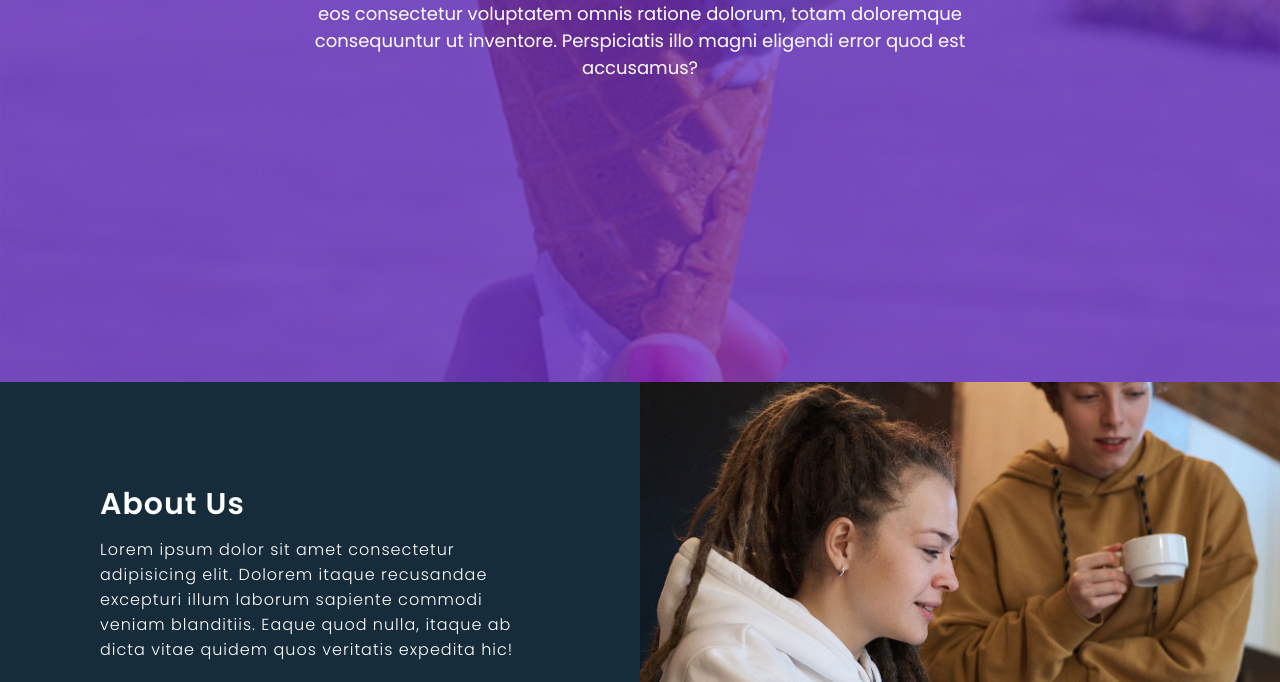
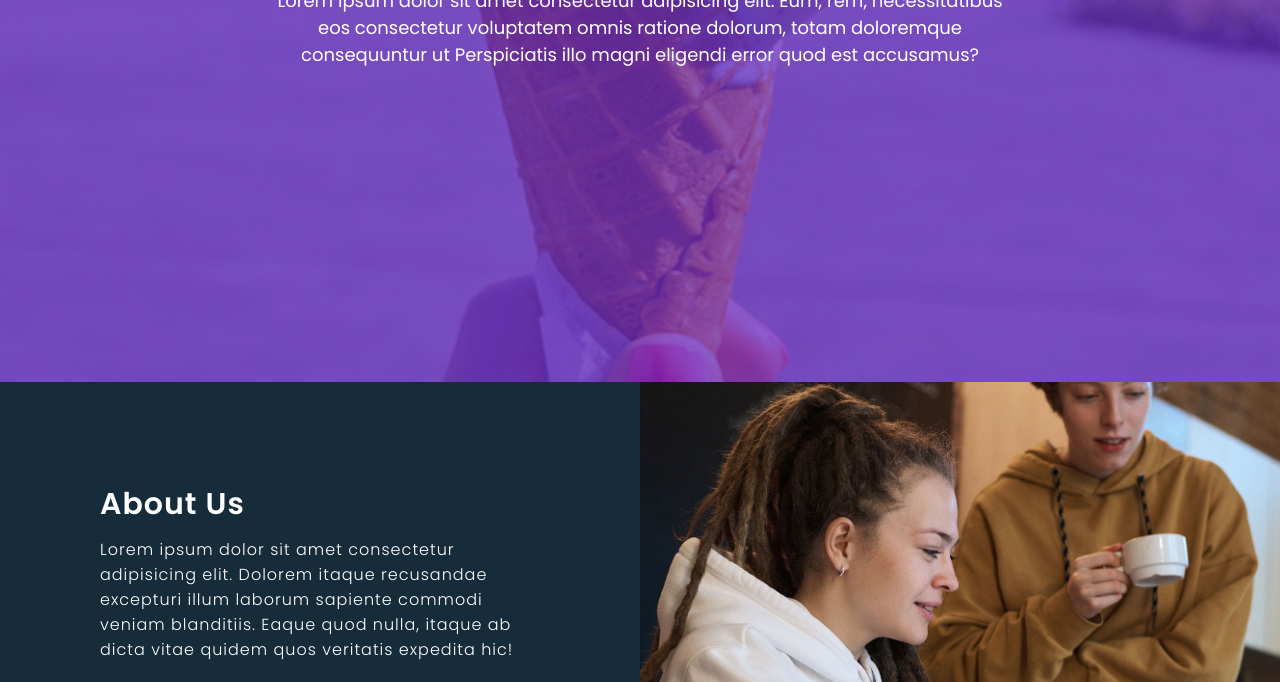
Before and after one commit to ritikchelani/Fundamentals-of-web-development-The-Internet-Analogy-HTML-Base-Tags-Body-Di-...---Post-Class---, a plain HTML site: page index.html in a window 1280 px wide. Shown: the part 418-1100 px from the top of the page. Drawn offline with Linux system fonts and the light colour scheme.

Commit message:
Update index.html

```diff
--- a/index.html
+++ b/index.html
@@ -18,7 +18,7 @@
             <h2>Design</h2>
             <p>Lorem ipsum dolor sit amet consectetur adipisicing elit.
                 Eum, rem, necessitatibus eos consectetur voluptatem omnis ratione
-                dolorum, totam doloremque consequuntur ut inventore.
+                dolorum, totam doloremque consequuntur ut
                 Perspiciatis illo magni eligendi error quod est accusamus?</p>
         </div>
     </div>
```
